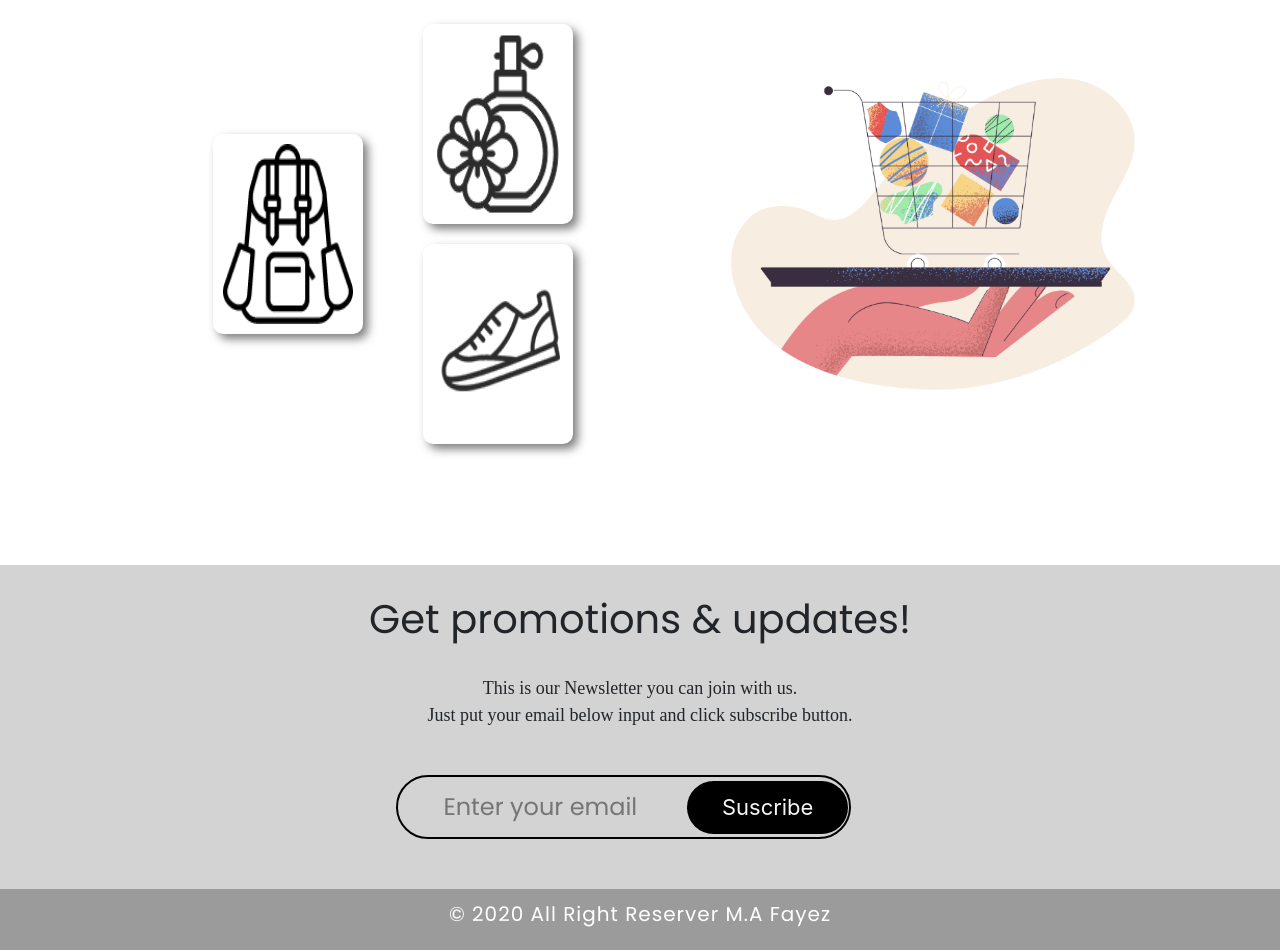
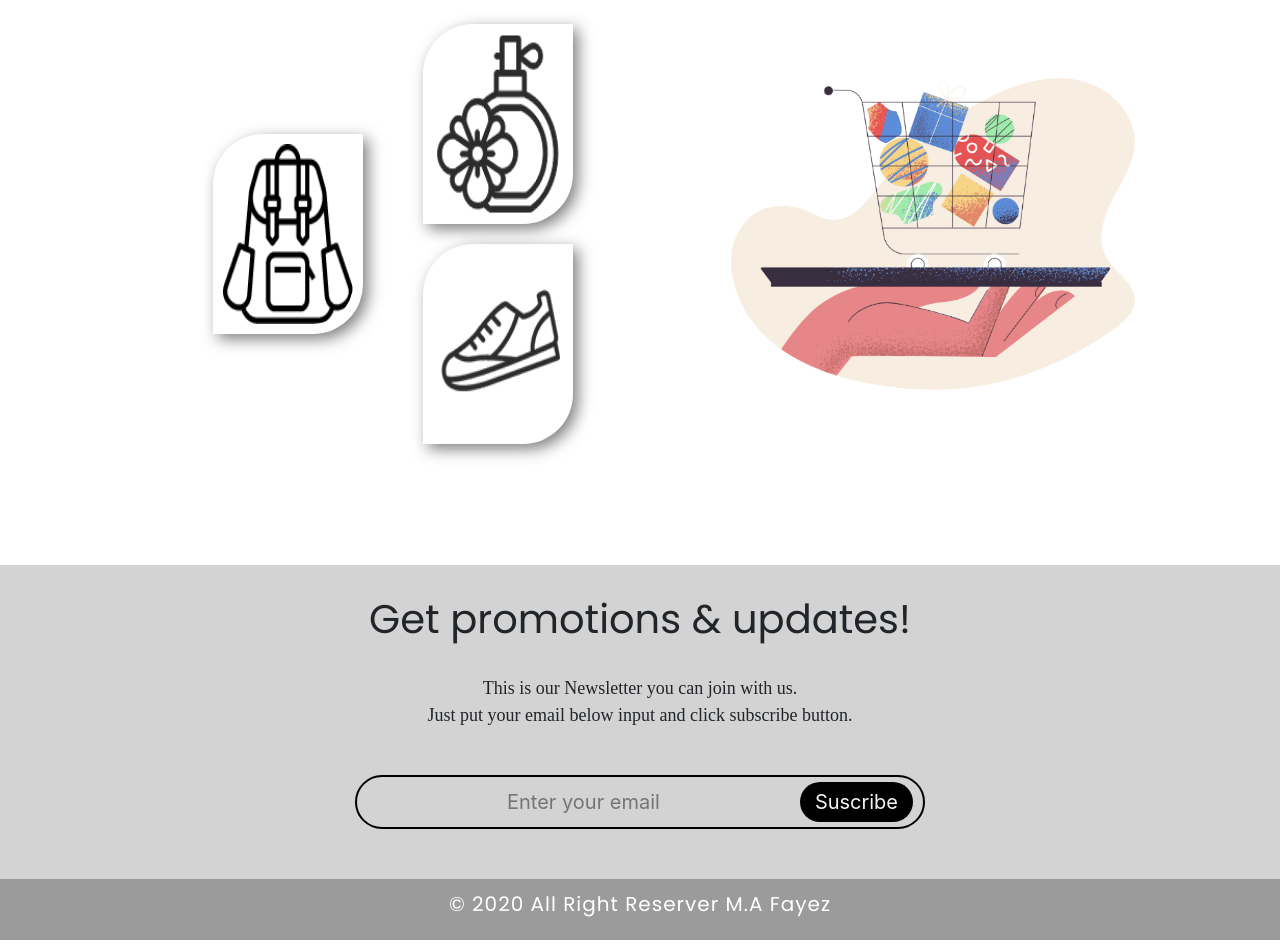
Before and after one commit to ma-fayez/hot-gadgets, a plain HTML site: page index.html in a window 1280 px wide. Shown: the part 2240-3190 px from the top of the page. Drawn offline with nearby package versions, Linux system fonts and the light colour scheme.

Commit message:
hot godgets

```diff
--- a/css/style.css
+++ b/css/style.css
@@ -98,11 +98,11 @@
 }
 .Categores .cat1,.cat2, .cat3{
     border:none;
-    box-shadow: 5px 5px 10px rgb(128, 127, 127);
+    box-shadow: 5px 5px 15px rgb(128, 127, 127);
     padding: 10px 10px;
     width: 150px;
     height: 200px;
-    border-radius: 10px;
+    border-radius: 50px 0px 50px 0px;
     margin: 10px 20px;
 }
 @media (min-width: 992px){
@@ -126,34 +126,56 @@
     font-family: 'Times New Roman', Times, serif;
     padding-bottom: 30px;
 }
-.contact .contact-form{
-    border: 2px solid rgb(0, 0, 0);
-    width: 455px;
-    text-align: center;
-    border-radius: 40px;
-}
+/*
 @media (min-width: 992px){
     .contact .contact-form{
-        margin-left: 28%;
+        border: 2px solid rgb(0, 0, 0);
+        text-align: center;
+        width: 460px;
+        border-radius: 90px;
+        margin-left: -17%;
+    }
+
+    .contact .contact-form input{
+        border: none;
+        padding: 0px;
+        text-align: center;
+    }
+
+    .contact-form .contact-btn{
+        font-size: 22px;
+        background-color: rgb(0, 0, 0);
+        color: whitesmoke;
+        padding: 10px 50px;
+        border-radius: 40px;
+        border: none;
+        margin-bottom: 8px;
+        transition: all .5s;
     }
 }
-.contact .contact-form input{
-    width: 63%;
+*/
+.contact .col-md-6{
+    border: 2px solid rgb(0, 0, 0);
+    border-radius: 90px;
+    padding: 5px 10px;
+}
+.contact .col-md-6 input{
+    width: 65%;
+    background: none;
+    padding: 5px 5px;
     border: none;
-    background: none;
-    height: 60px;
-    font-size: 24px;
+    font-size: 20px;
     text-align: center;
-    font-family: 'poppins', sans-serif;
 }
-.contact-form .contact-btn{
-    font-size: 22px;
+.col-md-6 .contact-btn{
+    font-size: 20px;
     background-color: rgb(0, 0, 0);
     color: whitesmoke;
-    padding: 10px 35px;
     border-radius: 40px;
     border: none;
+    padding: 5px 15px;
     transition: all .5s;
+    float: right;
 }
 .contact-btn:hover{
     background-color: whitesmoke;
--- a/index.html
+++ b/index.html
@@ -205,10 +205,14 @@
     <div class="container">
         <h1>Get promotions & updates!</h1><br>
         <P>This is our Newsletter you can join with us. <br>Just put your email below input and click subscribe button.</P>
-        <form action="" class="contact-form">
-          <input type="email" placeholder="Enter your email" required>
-          <button type="submit" class="contact-btn">Suscribe</button>
-        </form>
+        <div class="row row-cols-md-1 d-flex justify-content-center">
+         <div class="col-10 col-md-6">
+          <form action="">
+            <input type="email" placeholder="Enter your email" required>
+            <button type="submit" class="contact-btn">Suscribe</button>
+          </form>
+         </div>
+        </div>
     </div>
   </div>
 </a>
```
